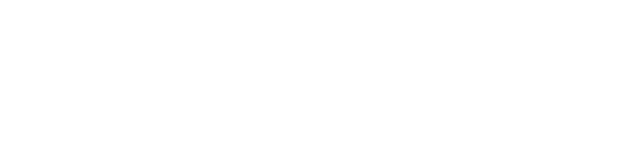
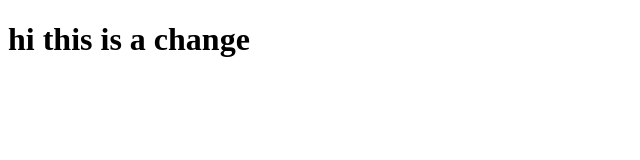
Before and after one commit to lum136-a11y/Melody-Lu, a plain HTML site: page entries/eight/index.html in a window 1280 px wide. Shown: the whole page, without its empty margins (0-640 px from the left). Drawn offline with Linux system fonts and the light colour scheme.

Commit message:
style css file added

```diff
--- a/entries/eight/index.html
+++ b/entries/eight/index.html
@@ -6,6 +6,6 @@
     <title>eight</title>
 </head>
 <body>
-
+    <h1>hi this is a change</h1>
 </body>
 </html>
```
Also changed, not shown: entries/eight/style.css (added).
